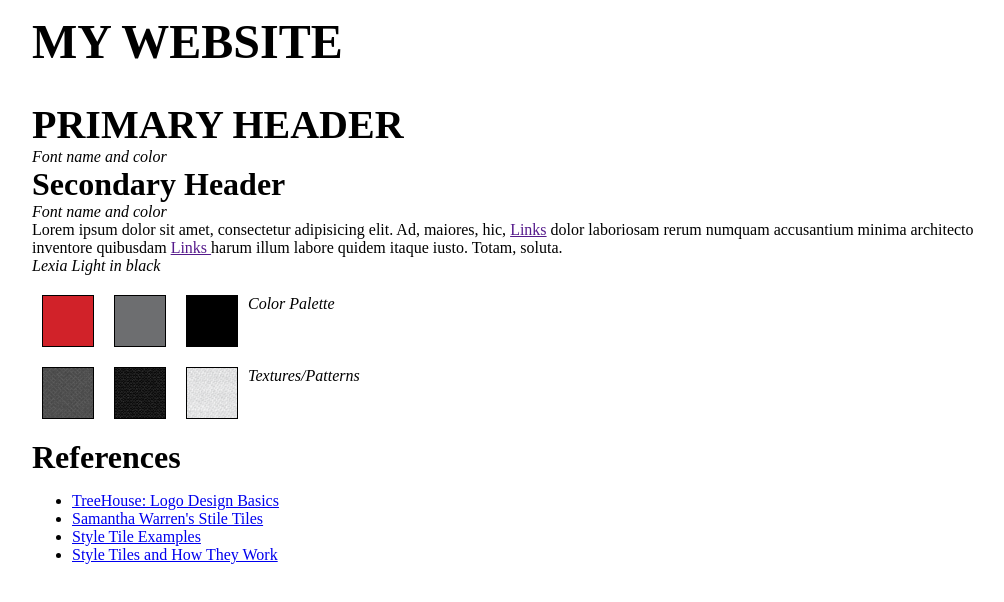
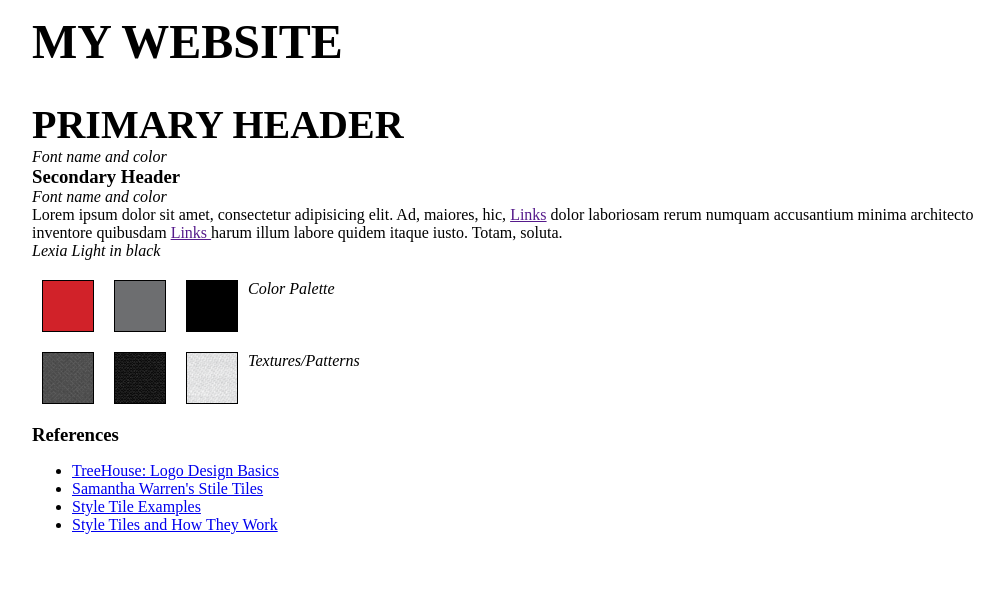
Before and after one commit to djackson13/p3-style-tile, a plain HTML site: page index.html in a window 1280 px wide. Shown: the part 106-708 px from the top of the page, without its empty margins (108-1112 px from the left). Drawn offline with Linux system fonts and the light colour scheme.

Commit message:
fixed font size

```diff
--- a/css/styles.css
+++ b/css/styles.css
@@ -16,9 +16,7 @@ h1 {
 h2 {
 	font-size: 2.5em;
 }
-h3 {
-	font-size: 2em;
-}
+
 section {
 	margin: 20px 0;
 }
```
